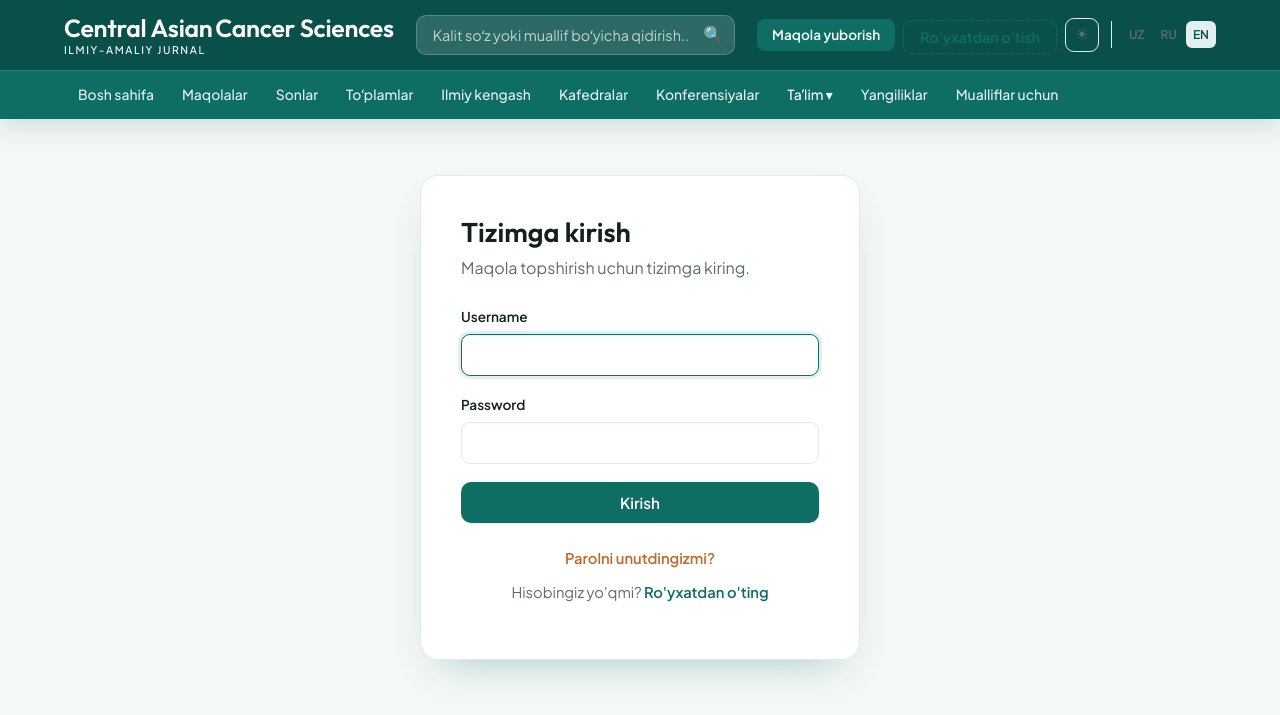
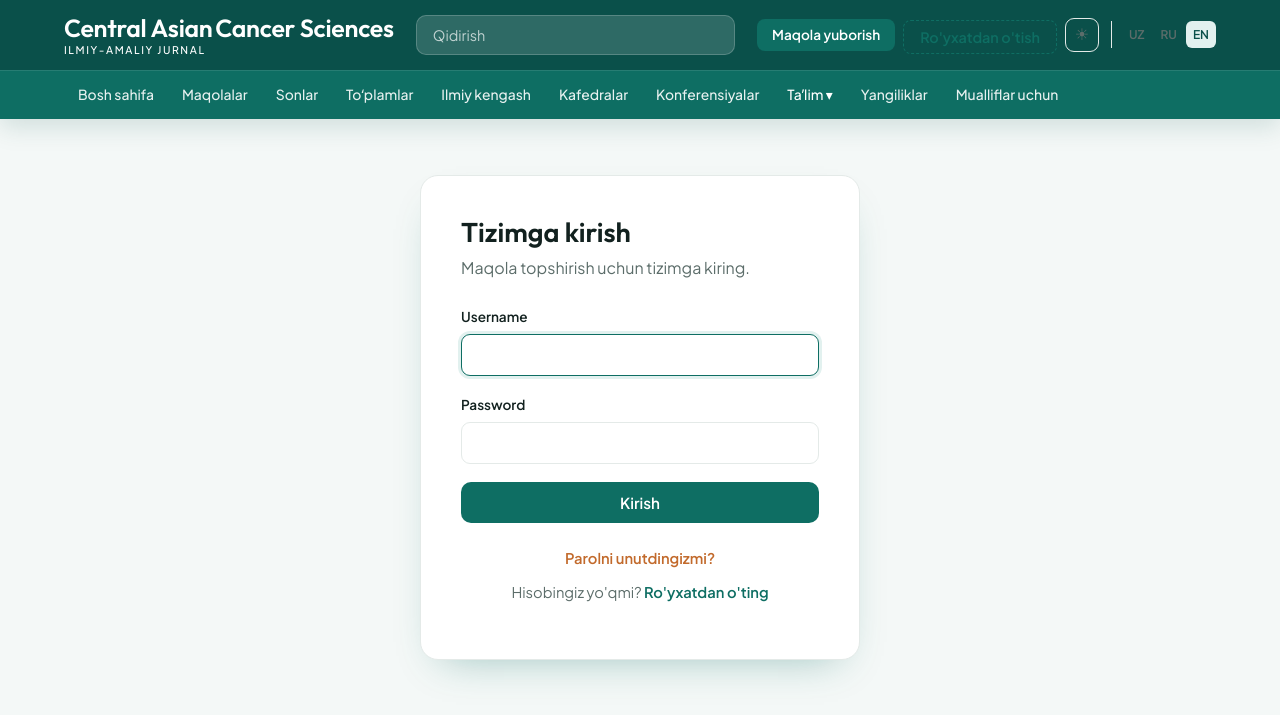
Before and after one commit to KarimovProject/Journal_cancercenter, a Django app: page /ilm-fan/kirish/ in a window 1280 px wide. Shown: the top 715 px of the page. Run offline with Django 5.2, Linux system fonts and the light colour scheme; data comes from the database, SQL or seed files in the repository; parts of the project's set-up code (start-up, migrations or seed data) failed here and were passed over.

Commit message:
Simplify search box placeholder and remove emoji button

```diff
--- a/static/css/style.css
+++ b/static/css/style.css
@@ -135,7 +135,7 @@ body.dark .footer {
     .brand-mark.alt{color:var(--ink)}
     .brand-sub{display:block;font-family:var(--sans);font-size:.66rem;font-weight:500;letter-spacing:.15em;text-transform:uppercase;color:var(--muted);margin-top:3px}
     .header-search{position:relative;flex:1;max-width:440px;margin:0}
-    .header-search input{width:100%;padding:10px 44px 10px 16px;border:1px solid var(--line);border-radius:10px;font-size:.9rem;background:var(--bg-soft)}
+    .header-search input{width:100%;padding:10px 16px;border:1px solid var(--line);border-radius:10px;font-size:.9rem;background:var(--bg-soft)}
     .header-search input:focus{background:#fff}
     .header-search button{position:absolute;right:5px;top:50%;transform:translateY(-50%);border:0;background:transparent;cursor:pointer;font-size:1rem;line-height:1;padding:7px;color:var(--muted)}
     .header-search button:hover{color:var(--brand)}
--- a/templates/base.html
+++ b/templates/base.html
@@ -31,9 +31,8 @@
         </a>
 
         <form class="header-search" action="{% url 'journal:article_list' %}" method="get" role="search">
-            <input type="text" name="q" value="{{ request.GET.q }}"
-                   placeholder="{% trans 'Kalit soʻz yoki muallif boʻyicha qidirish...' %}" aria-label="{% trans 'Qidiruv' %}">
-            <button type="submit" aria-label="{% trans 'Qidirish' %}">&#128269;</button>
+            <input type="search" name="q" value="{{ request.GET.q }}"
+                   placeholder="{% trans 'Qidirish' %}" aria-label="{% trans 'Qidirish' %}">
         </form>
 
         <div class="header-actions">
```
